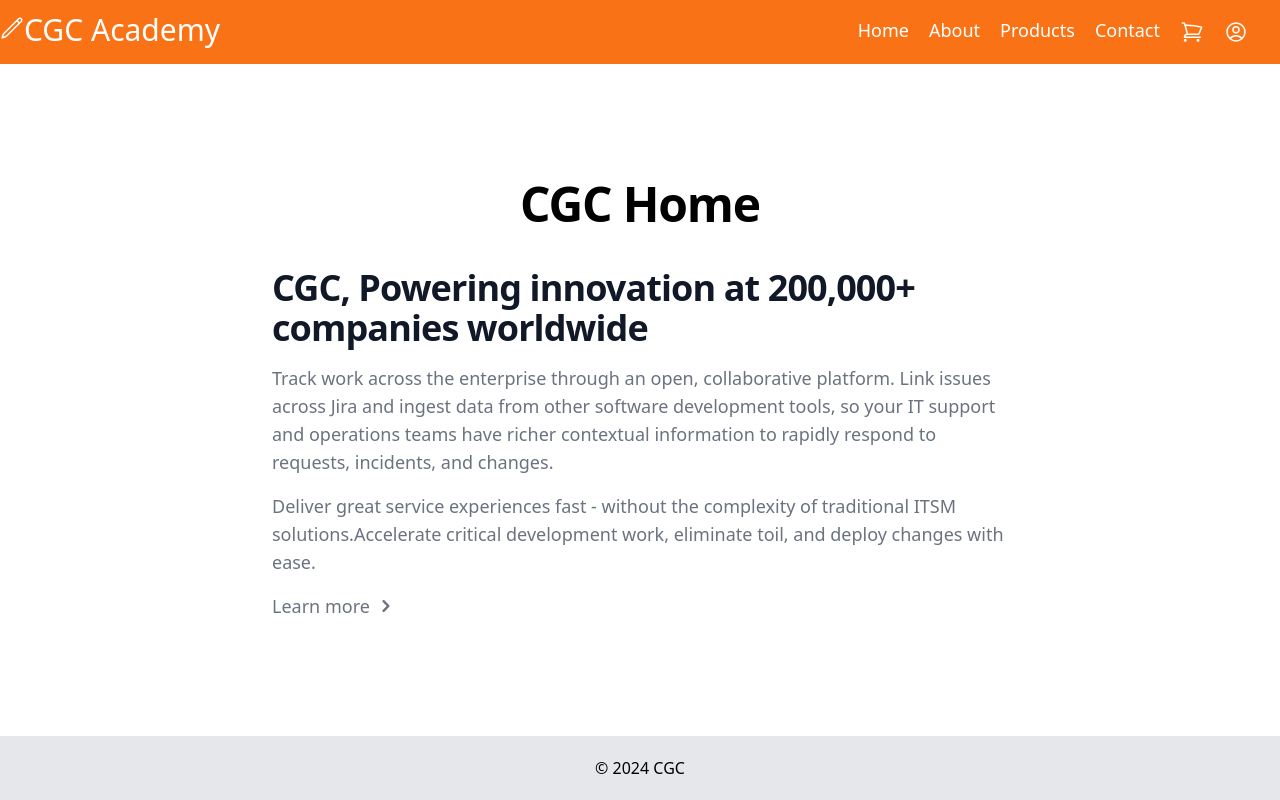
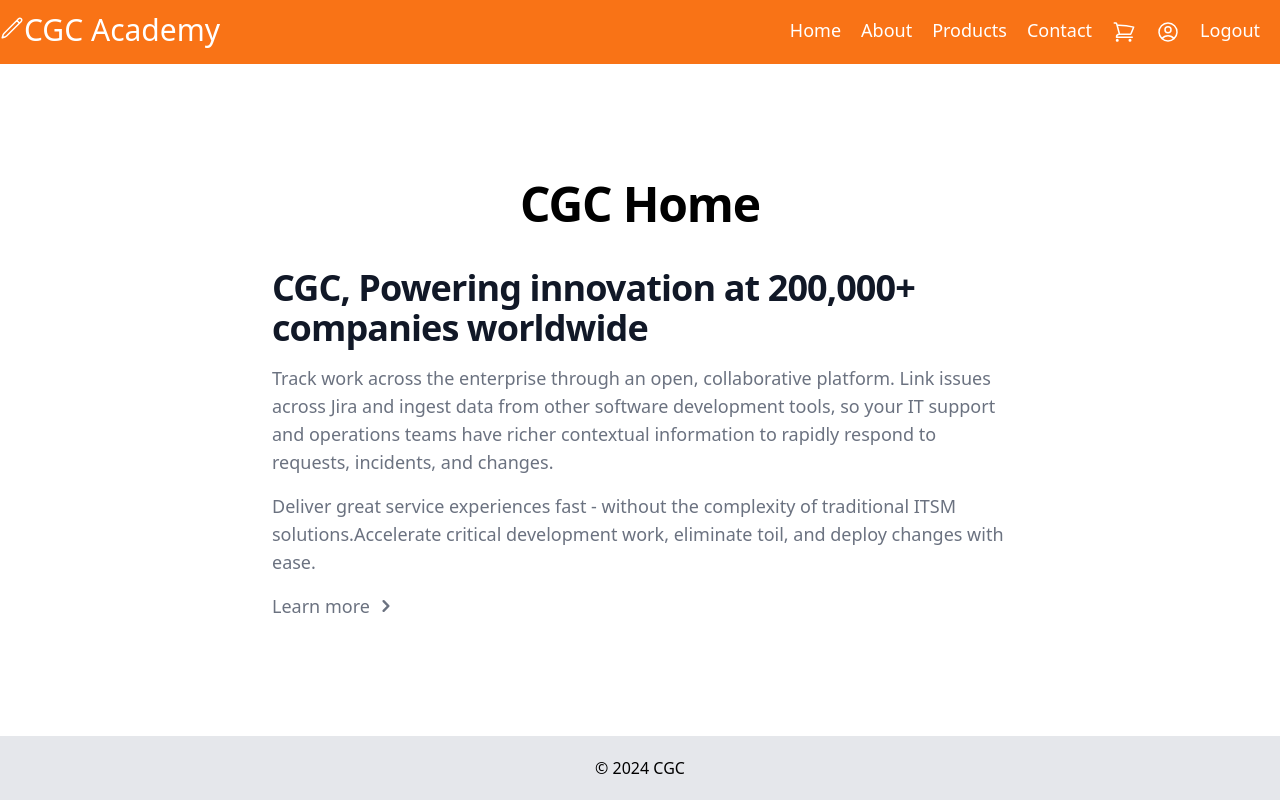
Before and after one commit to Rizwanishere/cgc-react, a React (Vite) app: page / in a window 1280 px wide. Built offline with nearby package versions, Linux system fonts and the light colour scheme.

Commit message:
Logout Button

```diff
--- a/src/Header.jsx
+++ b/src/Header.jsx
@@ -1,5 +1,12 @@
-import { Link } from "react-router-dom";
+import { Link, useNavigate } from "react-router-dom";
 function Header(){
+    const navigate = useNavigate();
+
+    const onLogoutButton = () => {
+        localStorage.removeItem('token');
+        navigate('/Login')
+    };
+
     return(
         <header>
             <nav className="flex bg-orange-500 text-white h-16 flow-root">
@@ -20,6 +27,9 @@ function Header(){
                         <path strokeLinecap="round" strokeLinejoin="round" d="M17.982 18.725A7.488 7.488 0 0 0 12 15.75a7.488 7.488 0 0 0-5.982 2.975m11.963 0a9 9 0 1 0-11.963 0m11.963 0A8.966 8.966 0 0 1 12 21a8.966 8.966 0 0 1-5.982-2.275M15 9.75a3 3 0 1 1-6 0 3 3 0 0 1 6 0Z" />
                     </svg>
                     </Link></li>
+                    <li>
+                        <button onClick={onLogoutButton} className="p-1 hover:text-black text-lg mt-3">Logout</button>
+                    </li>
                 </ul>
             </nav>
         </header>
```
